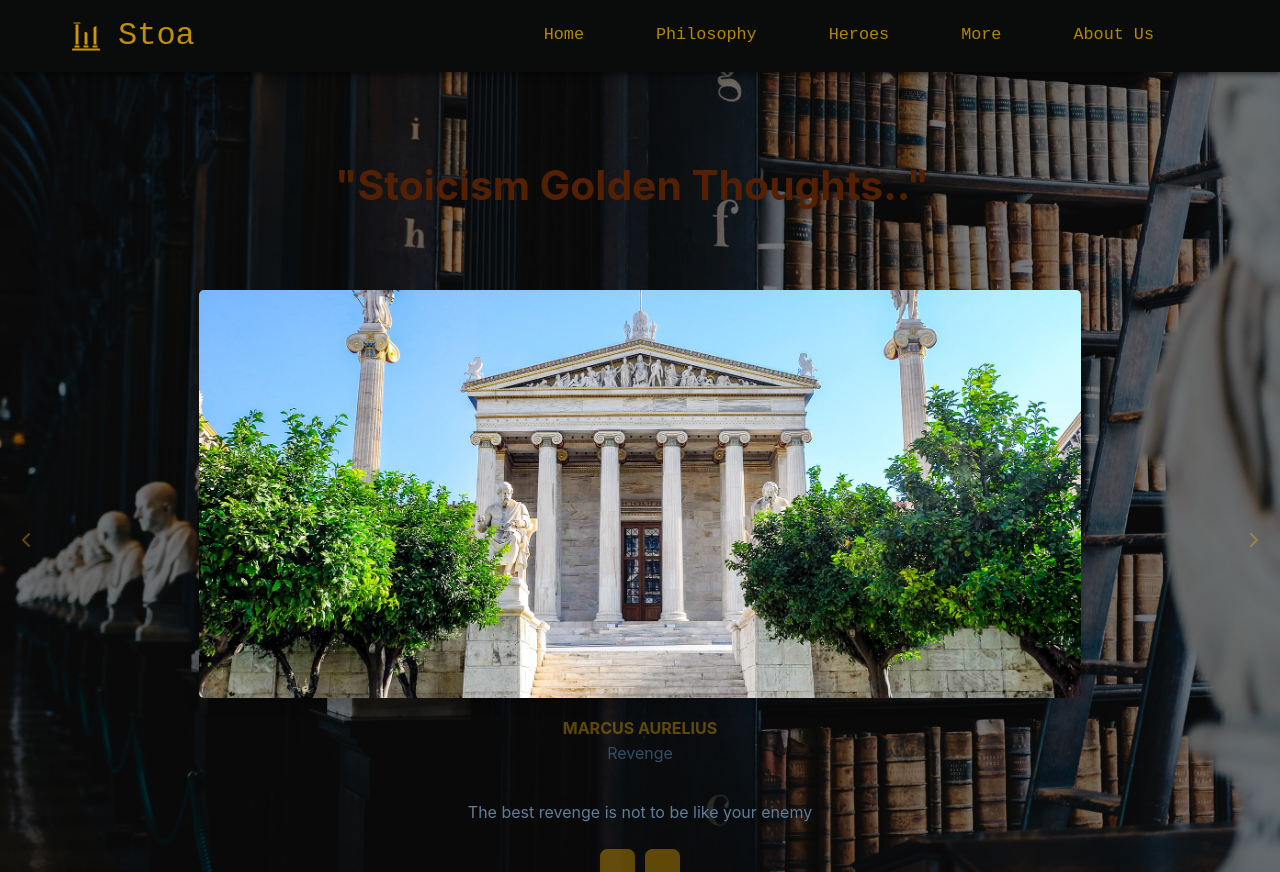
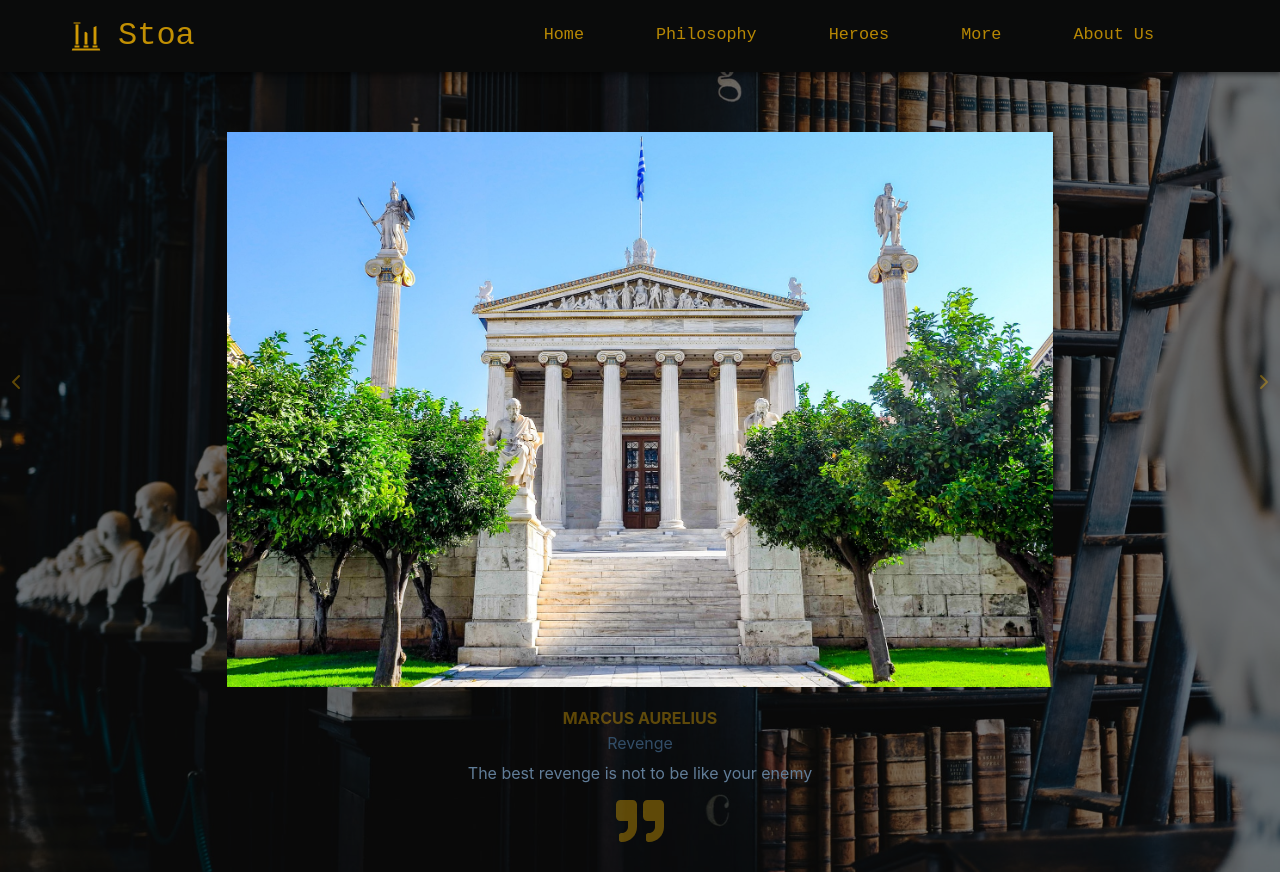
Before and after one commit to danielkeny/webi-sto-rct, a React (Create React App) app: page / in a window 1280 px wide. Built offline with nearby package versions, Linux system fonts and the light colour scheme; a web font is replaced by a local one.

Commit message:
Cleaned up the slider components styles

```diff
--- a/src/components/Navbar.scss
+++ b/src/components/Navbar.scss
@@ -56,7 +56,6 @@
 
 .nav-item:hover {
   border-bottom: 3px solid $clr-red-dark;
-  // border-bottom: 3px solid $clr-primary-5;
 }
 
 .nav-links {
--- a/src/components/Slider.js
+++ b/src/components/Slider.js
@@ -23,16 +23,16 @@ const Slider = () => {
   useEffect(() => {
     let slider = setInterval(() => {
       setIndex(index + 1);
-    }, 7500);
+    }, 50000);
     return () => clearInterval(slider);
   }, [index]);
 
   return (
     <section className="section">
       <div className="title">
-        <h1>
+        {/* <h1>
           <span>"Stoicism Golden thoughts.."</span>
-        </h1>
+        </h1> */}
       </div>
       <div className="section-center">
         {views.map((view, viewIndex) => {
--- a/src/components/Slider.scss
+++ b/src/components/Slider.scss
@@ -1,7 +1,6 @@
 @import "../shared.scss";
 
 .section {
-  padding-top: 80px;
   font-family: $secondary-font;
   /* width: 90vw;
     margin: 5rem auto;
@@ -16,11 +15,12 @@
   box-shadow: inset 0 0 0 1000px rgba(0, 0, 0, 0.5);
   object-fit: contain;
 }
-@media screen and (min-width: 992px) {
-  .section {
-    width: 100vw;
-  }
-}
+
+// @media screen and (min-width: 992px) {
+//   .section {
+//     width: 100vw;
+//   }
+// }
 
 .title {
   text-align: center;
@@ -38,11 +38,11 @@
 }
 .section-center {
   margin: 0 auto;
-  margin-top: 4rem;
+  margin-top: 3rem;
   width: 100vw;
   /* have to have a height */
   height: 768px;
-  max-width: 1260px;
+  max-width: 1299px;
   text-align: center;
   position: relative;
   display: flex;
@@ -50,11 +50,10 @@
 }
 .person-img {
   margin-bottom: 1rem;
-  width: 70%;
-  height: 70%;
-  object-fit: cover;
-  border-radius: 5px;
-  box-shadow: $dark-shadow;
+  width: 75%;
+  height: 75%;
+  object-fit: contain;
+  // box-shadow: $dark-shadow;
 }
 article h4 {
   text-transform: uppercase;
@@ -69,12 +68,12 @@ article h4 {
 .text {
   max-width: 35em;
   margin: 0 auto;
-  margin-top: 2rem;
-  line-height: 2;
+  // margin-top: 2rem;
+  line-height: 1;
   color: $clr-grey-5;
 }
 .icon {
-  font-size: 5rem;
+  font-size: 3rem;
   margin-top: 1rem;
   color: $gold-350;
 }
```
